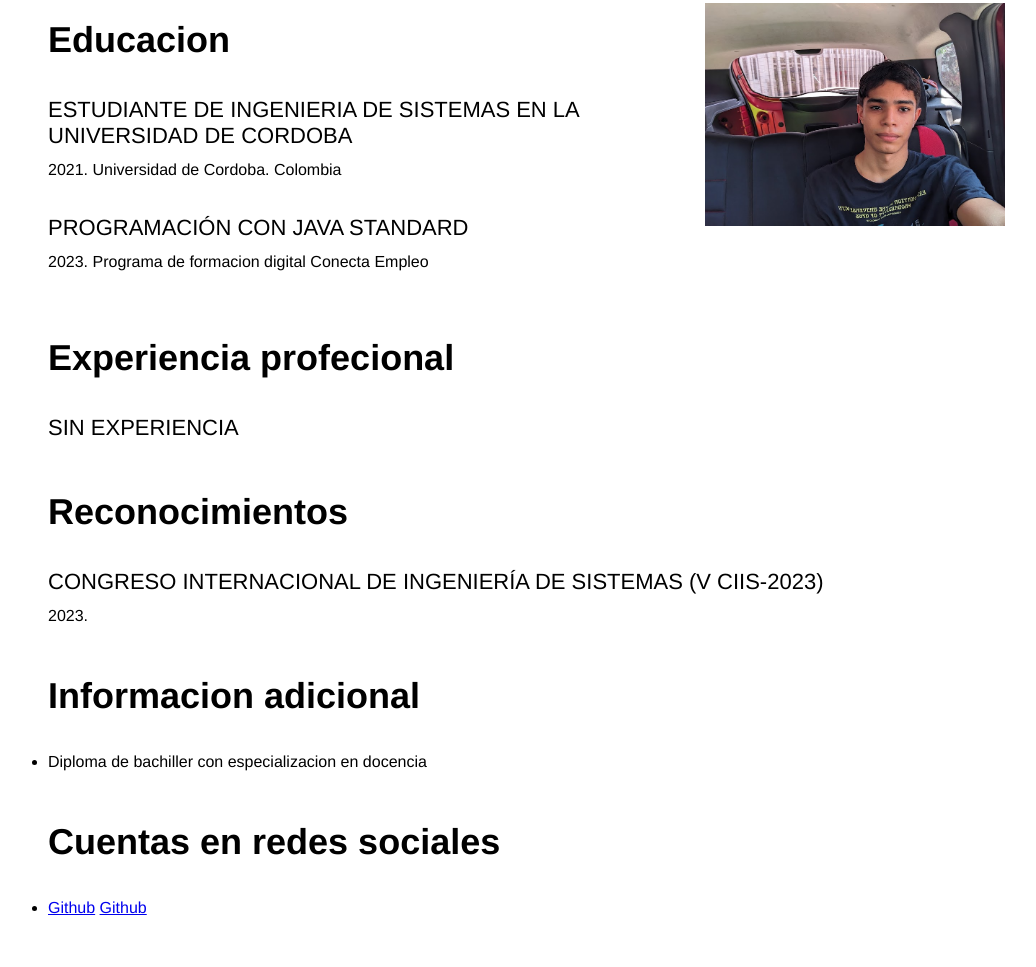
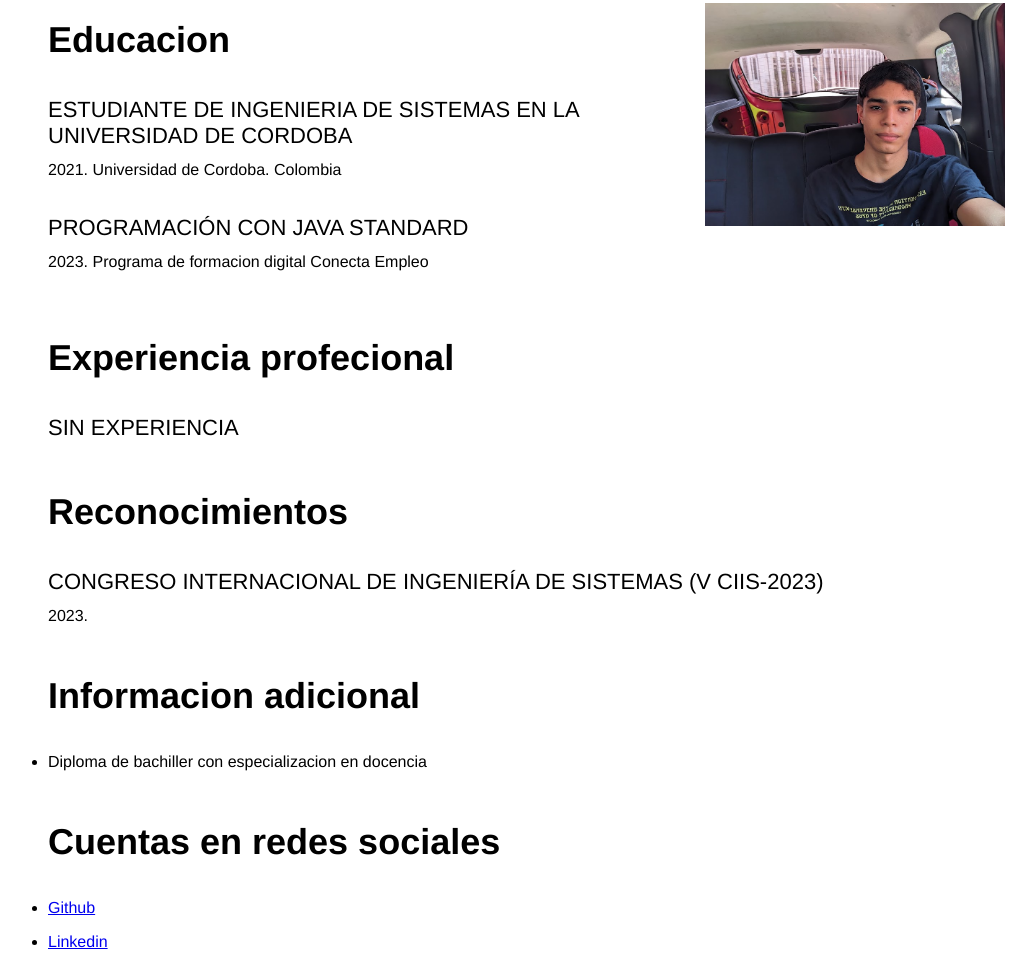
Before and after one commit to Jhork0/jhork0.github.com, a plain HTML site: page cv/index.html in a window 1280 px wide. Shown: the part 204-1171 px from the top of the page, without its empty margins (112-1148 px from the left). Before the commit the page ends 1137 px from the top, so only its background shows below. Drawn offline with Linux system fonts and the light colour scheme.

Commit message:
x2
mejore lo ya mejorado

```diff
--- a/cv/index.html
+++ b/cv/index.html
@@ -61,9 +61,11 @@
                     <ul style="margin-top: 12px; padding: 0px;">
                 <li style="margin-top: 16px;">
                 <a href="https://github.com/Jhork0?tab=overview&from=2024-01-01&to=2024-01-04" target="_blank";>Github</a>
-                <a href="www.linkedin.com/in/ jhork-novoa-pérez-2b28452a8" target="_blank";>Github</a>
+                </li>
+                <li style="margin-top: 16px;">
+                <a href="www.linkedin.com/in/ jhork-novoa-pérez-2b28452a8" target="_blank";>Linkedin</a>
+                </li>
 
-            </li>
             </ul>
         </div>
     </div>
```
